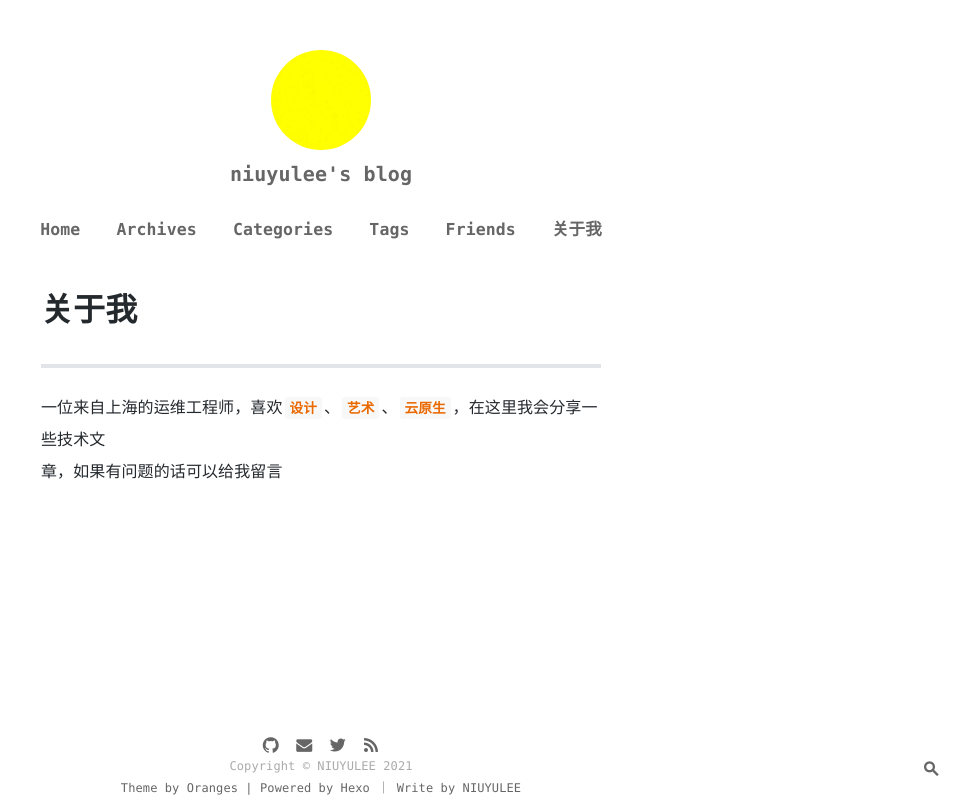
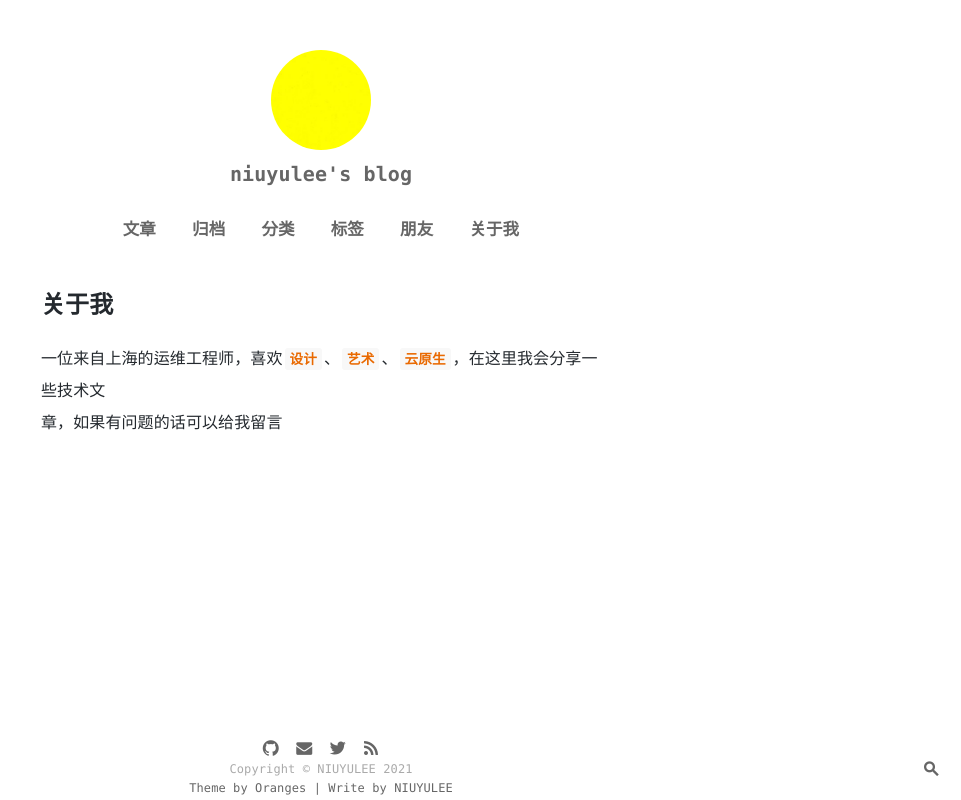
Before and after one commit to NIUYULEE/niuyulee.github.io, a plain HTML site: page about/index.html in a window 1280 px wide. Shown: the whole page, without its empty margins (319-1280 px from the left). Drawn offline with nearby package versions, Linux system fonts and the light colour scheme.

Commit message:
Site updated: 2021-03-04 23:17:13

```diff
--- a/about/index.html
+++ b/about/index.html
@@ -66,23 +66,23 @@
     <ul>
 
         <li class="nav-item" data-path="/">
-          <a href="/">Home</a>
+          <a href="/">文章</a>
         </li>
 
         <li class="nav-item" data-path="/archives/">
-          <a href="/archives/">Archives</a>
+          <a href="/archives/">归档</a>
         </li>
 
         <li class="nav-item" data-path="/categories/">
-          <a href="/categories/">Categories</a>
+          <a href="/categories/">分类</a>
         </li>
 
         <li class="nav-item" data-path="/tags/">
-          <a href="/tags/">Tags</a>
+          <a href="/tags/">标签</a>
         </li>
 
         <li class="nav-item" data-path="/friends/">
-          <a href="/friends/">Friends</a>
+          <a href="/friends/">朋友</a>
         </li>
 
         <li class="nav-item" data-path="/about/">
@@ -125,8 +125,7 @@ MathJax = {
   <!-- 关于页 url形式：https://yoursite/about/ -->
     <div class="container about-index">
       <div class="markdown-body">
-        <h1 id="关于我"><a href="#关于我" class="headerlink" title="关于我"></a>关于我</h1><hr>
-<p>一位来自上海的运维工程师，喜欢<code>设计</code>、<code>艺术</code>、<code>云原生</code>，在这里我会分享一些技术文<br>章，如果有问题的话可以给我留言</p>
+        <h2 id="关于我"><a href="#关于我" class="headerlink" title="关于我"></a>关于我</h2><p>一位来自上海的运维工程师，喜欢<code>设计</code>、<code>艺术</code>、<code>云原生</code>，在这里我会分享一些技术文<br>章，如果有问题的话可以给我留言</p>
 
       </div>
     </div>
@@ -173,7 +172,7 @@ MathJax = {
 
     <div class="footer-more">
 
-        <a target="_blank" rel="noopener" href="https://github.com/zchengsite/hexo-theme-oranges">Theme by Oranges | Powered by Hexo ｜ Write by NIUYULEE</a>
+        <a target="_blank" rel="noopener" href="https://github.com/zchengsite/hexo-theme-oranges">Theme by Oranges | Write by NIUYULEE</a>
 
     </div>
 
```
Also changed, not shown: 2021/03/04/hello-world/index.html (+6 -6 lines), archives/2021/03/index.html (+6 -6 lines), archives/2021/index.html (+6 -6 lines), archives/index.html (+6 -6 lines), categories/index.html (+6 -6 lines), friends/index.html (+6 -6 lines), index.html (+6 -6 lines), tags/index.html (+6 -6 lines).
